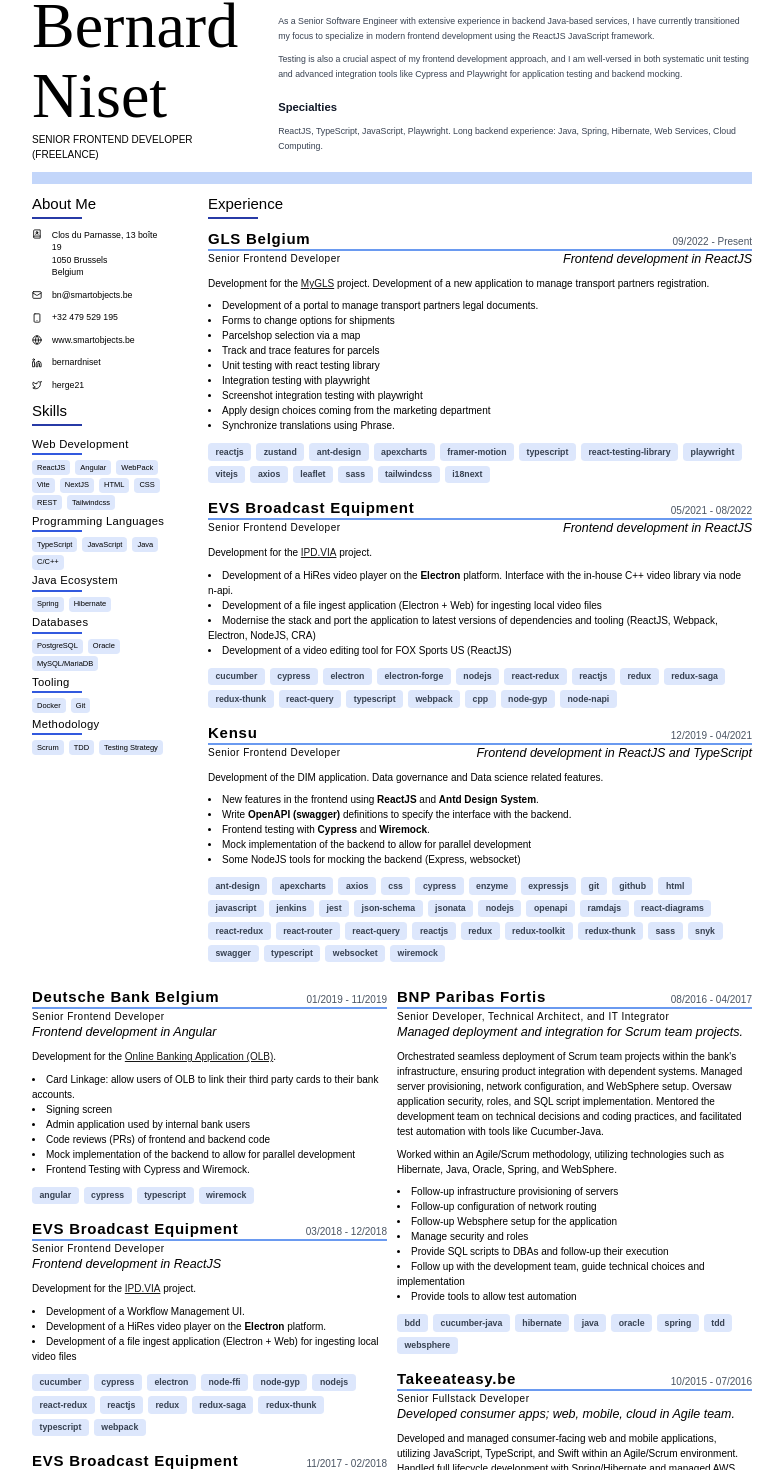
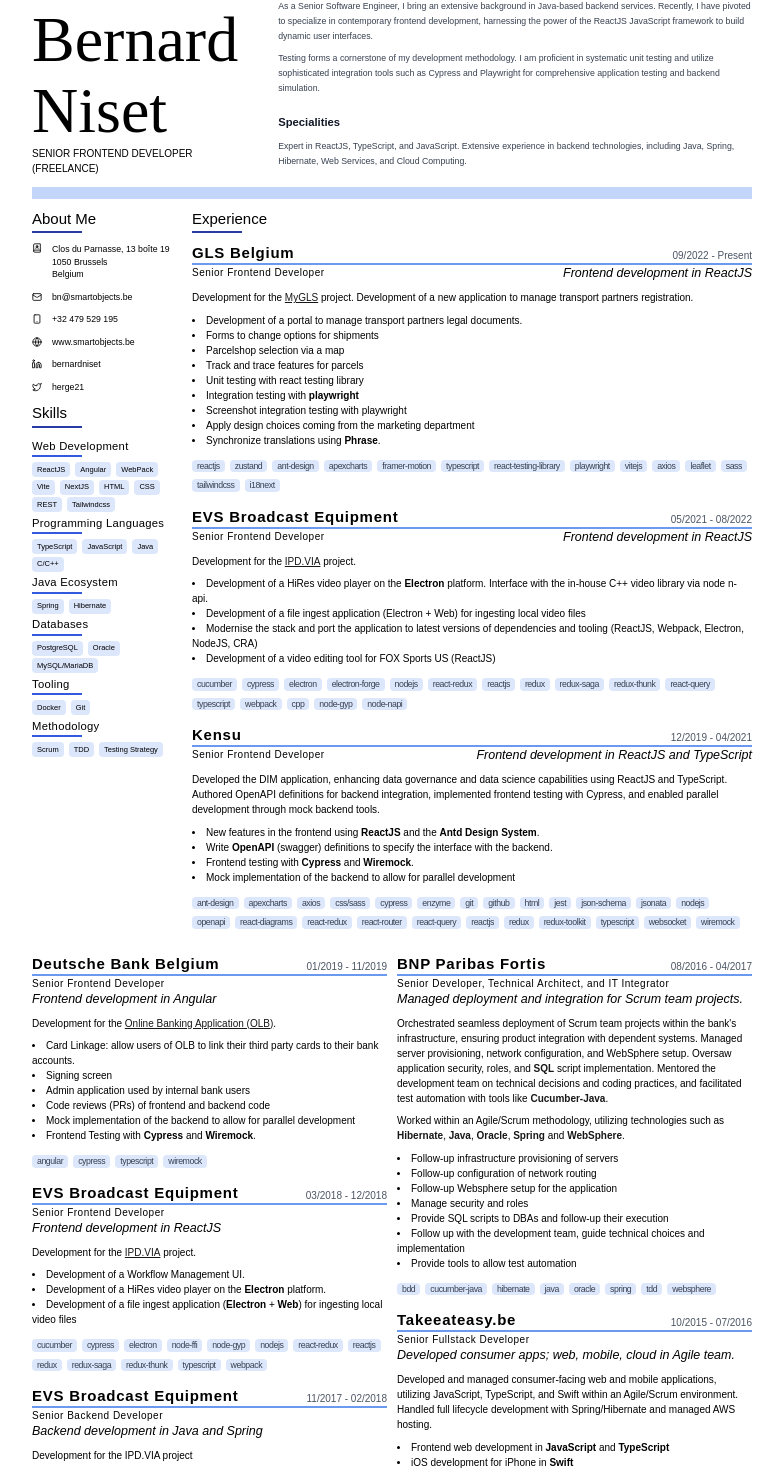
Before and after one commit to bn3t/resume-ng, a React (Vite) app: page / in a window 1280 px wide. Shown: the part 49-1519 px from the top of the page, without its empty margins (248-1032 px from the left). Built offline with nearby package versions, Linux system fonts and the light colour scheme.

Commit message:
feat: Improved summary text and various css improvements

```diff
--- a/package.json
+++ b/package.json
@@ -5,7 +5,8 @@
   "type": "module",
   "scripts": {
     "dev": "vite",
-    "build": "tsc && vite build",
+    "build": "npm run vite:build && npm run export:puppeteer",
+    "vite:build": "tsc && vite build",
     "lint": "eslint . --ext ts,tsx --report-unused-disable-directives --max-warnings 0",
     "export:puppeteer": "node src/export.js",
     "preview": "vite preview"
--- a/src/components/Education.tsx
+++ b/src/components/Education.tsx
@@ -8,7 +8,7 @@
 
 const Education = ({ education }: EducationProps) => {
   return (
-    <div>
+    <div className="mt-4">
       <Title title="Education" />
       {education.map((edu, i) => (
         <div key={`${edu.institution}-${i}`} className="mt-4">
--- a/src/components/Job.tsx
+++ b/src/components/Job.tsx
@@ -44,7 +44,7 @@
         {job.technologies?.map((technology, i) => (
           <li
             key={`${technology}-${i}`}
-            className="mb-2 mr-2 inline-block rounded-md bg-smo-blue-100 px-3 py-1 text-sm font-semibold text-gray-700"
+            className="mb-2 mr-2 inline-block rounded-md bg-smo-blue-100 px-2 text-sm tracking-tighter text-gray-700"
           >
             {technology}
           </li>
--- a/src/pages/Page0.tsx
+++ b/src/pages/Page0.tsx
@@ -14,7 +14,7 @@
   return (
     <>
       <Header name={basics.name} role={basics.label} summary={basics.summary} />
-      <div className="flex flex-col gap-16 sm:flex-row">
+      <div className="flex flex-col gap-8 sm:flex-row">
         <aside className="w-full sm:w-1/5">
           <AboutMe
             address={basics.location.address}
--- a/src/resume.yaml
+++ b/src/resume.yaml
@@ -2,18 +2,19 @@
   name: Bernard Niset
   label: Senior Frontend Developer (Freelance)
   summary: |
-    As a Senior Software Engineer with extensive experience in backend Java-based
-    services, I have currently transitioned my focus to specialize in modern
-    frontend development using the ReactJS JavaScript framework.
+    As a Senior Software Engineer, I bring an extensive background in Java-based
+    backend services. Recently, I have pivoted to specialize in contemporary
+    frontend development, harnessing the power of the ReactJS JavaScript framework
+    to build dynamic user interfaces.
 
-    Testing is also a crucial aspect of my frontend development approach, and I am
-    well-versed in both systematic unit testing and advanced integration tools like
-    Cypress and Playwright for application testing and backend mocking.
+    Testing forms a cornerstone of my development methodology. I am proficient
+    in systematic unit testing and utilize sophisticated integration tools such
+    as Cypress and Playwright for comprehensive application testing and backend
+    simulation.
 
-    ### Specialties
+    ### Specialities
 
-    ReactJS, TypeScript, JavaScript, Playwright. Long backend experience:
-    Java, Spring, Hibernate, Web Services, Cloud Computing.
+    Expert in ReactJS, TypeScript, and JavaScript. Extensive experience in backend technologies, including Java, Spring, Hibernate, Web Services, and Cloud Computing.
   phone: +32 479 529 195
   email: bn@smartobjects.be
   location:
@@ -47,10 +48,10 @@
       - Parcelshop selection via a map
       - Track and trace features for parcels
       - Unit testing with react testing library
-      - Integration testing with playwright
+      - Integration testing with **playwright**
       - Screenshot integration testing with playwright
       - Apply design choices coming from the marketing department
-      - Synchronize translations using Phrase.
+      - Synchronize translations using **Phrase**.
     technologies:
       - reactjs
       - zustand
@@ -113,36 +114,33 @@
     startDate: "2019-12-01"
     endDate: "2021-04-30"
     methodology: Agile/Scrum
-    summary: >-
-      Development of the DIM application. Data governance and Data
-      science related features.
+    summary: |
+      Developed the DIM application, enhancing data governance and data science
+      capabilities using ReactJS and TypeScript. Authored OpenAPI definitions
+      for backend integration, implemented frontend testing with Cypress, and
+      enabled parallel development through mock backend tools.
     highlights:
-      - New features in the frontend using **ReactJS** and **Antd Design System**.
+      - New features in the frontend using **ReactJS** and the **Antd Design System**.
       - >-
-        Write **OpenAPI (swagger)** definitions to specify the interface with
+        Write **OpenAPI** (swagger) definitions to specify the interface with
         the backend.
       - Frontend testing with **Cypress** and **Wiremock**.
       - Mock implementation of the backend to allow for parallel development
-      - Some NodeJS tools for mocking the backend (Express, websocket)
     technologies:
       - ant-design
       - apexcharts
       - axios
-      - css
+      - css/sass
       - cypress
       - enzyme
-      - expressjs
       - git
       - github
       - html
-      - javascript
-      - jenkins
       - jest
       - json-schema
       - jsonata
       - nodejs
       - openapi
-      - ramdajs
       - react-diagrams
       - react-redux
       - react-router
@@ -150,10 +148,6 @@
       - reactjs
       - redux
       - redux-toolkit
-      - redux-thunk
-      - sass
-      - snyk
-      - swagger
       - typescript
       - websocket
       - wiremock
@@ -176,7 +170,7 @@
       - Admin application used by internal bank users
       - Code reviews (PRs) of frontend and backend code
       - Mock implementation of the backend to allow for parallel development
-      - Frontend Testing with Cypress and Wiremock.
+      - Frontend Testing with **Cypress** and **Wiremock**.
     technologies:
       - angular
       - cypress
@@ -196,7 +190,7 @@
       - Development of a Workflow Management UI.
       - Development of a HiRes video player on the **Electron** platform.
       - >-
-        Development of a file ingest application (Electron + Web) for ingesting local
+        Development of a file ingest application (**Electron** + **Web**) for ingesting local
         video files
     technologies:
       - cucumber
@@ -269,12 +263,12 @@
       Orchestrated seamless deployment of Scrum team projects within the bank's
       infrastructure, ensuring product integration with dependent systems.
       Managed server provisioning, network configuration, and WebSphere setup.
-      Oversaw application security, roles, and SQL script implementation.
+      Oversaw application security, roles, and **SQL** script implementation.
       Mentored the development team on technical decisions and coding practices,
-      and facilitated test automation with tools like Cucumber-Java.
+      and facilitated test automation with tools like **Cucumber-Java**.
 
       Worked within an Agile/Scrum methodology, utilizing technologies such as
-      Hibernate, Java, Oracle, Spring, and WebSphere.
+      **Hibernate**, **Java**, **Oracle**, **Spring** and **WebSphere**.
     highlights:
       - Follow-up infrastructure provisioning of servers
       - Follow-up configuration of network routing
@@ -307,10 +301,10 @@
       environment. Handled full lifecycle development with Spring/Hibernate and
       managed AWS hosting.
     highlights:
-      - Frontend web development in JavaScript and TypeScript
-      - iOS development for iPhone in Swift
-      - Backend development (Spring, Spring MVC, RESTfull, Spring Boot)
-      - Manage the Application hosted on AWS (S3, RDS, Elastic Beanstalk)
+      - Frontend web development in **JavaScript** and **TypeScript**
+      - iOS development for iPhone in **Swift**
+      - Backend development (**Spring**, **Spring MVC**, **Spring Boot**)
+      - Manage the Application hosted on **AWS** (S3, RDS, Elastic Beanstalk)
     technologies:
       - java
       - javascript
@@ -364,7 +358,7 @@
     methodology: Waterfall
     summary: >-
       Contributed to the ETRM project, focusing on backend J2EE development and BPMN for
-      energy trading applications. Developed components using Java, Spring, and Hibernate,
+      energy trading applications. Developed components using **Java**, **Spring**, and **Hibernate**,
       and implemented workflows. Utilized technologies such as Wicket, Jasper Reports,
       JBoss, Oracle, Ant, and SVN within a Waterfall methodology framework.
     highlights: []
@@ -388,11 +382,13 @@
     summary: >-
       Led the architecture, development, and production support of mobile applications.
       Specialized in Java/J2EE platforms, focusing on both frontend and backend systems,
-      and leveraged technologies such as Wicket, PostgreSQL, JBoss, and ActiveMQ to
+      and leveraged technologies such as **Wicket**, **PostgreSQL**, **JBoss**, and **ActiveMQ** to
       deliver sophisticated mobile solutions.
     highlights: []
     technologies:
       - java
+      - spring
+      - hibernate
       - jee
       - wicket
       - mobile
@@ -408,8 +404,8 @@
     methodology: Extreme Programming
     summary: >-
       DVB-RCS Project. Development of the network Hub management application
-      (Customer Configuration Management Tool). J2EE Java Development with JBOSS
-      / Hibernate / Spring on Linux/Windows.
+      (Customer Configuration Management Tool). J2EE Java Development with **Jboss**
+      / **Hibernate** / **Spring** on Linux/Windows.
     highlights: []
     technologies:
       - j2ee
@@ -431,8 +427,8 @@
     summary: >
       Development of a redirection system for bad requests done by ISPs Internet users. Design,
       development and technical support of the complete IT infrastructure following the
-      requirements provided by the customer. The redirection engine is written in C++ and
-      Python, the administrator part is a web site written in J2EE.
+      requirements provided by the customer. The redirection engine is written in **C++** and
+      **Python**, the administrator part is a web site written in **J2EE**.
     highlights: []
     technologies:
       - c/c++
@@ -457,9 +453,9 @@
     methodology: Waterfall
     summary: >-
       Part of the GUI development for the CLS Bank system, ensuring cross-platform compatibility across
-       Windows NT and AIX. Led the design and enhancement of a complex MFC/STL application and a
-       C++ API. Mentored a team of 6, improved code quality, provided AIX support, and developed
-       a Java-based system monitoring tool.
+       Windows NT and AIX. Led the design and enhancement of a complex **MFC/STL** application and a
+       **C++** API. Mentored a team of 6, improved code quality, provided **AIX** support, and developed
+       a **Java**-based system monitoring tool.
     highlights: []
     technologies:
       - windows
@@ -485,8 +481,8 @@
       Senior Software Developer and Team Leader with a strong track record from
       1991-2000, specializing in the development of web and distributed applications,
       EDM systems, and workflow solutions. Led and contributed to key projects in a
-      range of environments, utilizing technologies such as C, C++, Java, and
-      Python across Windows, UNIX, and Linux platforms.
+      range of environments, utilizing technologies such as **C**, **C++**, **Java** and
+      **Python** across **Windows**, **UNIX** and **Linux** platforms.
 
       Demonstrated expertise in database management and development tools,
       delivering scalable solutions in telecom, document management,
```
